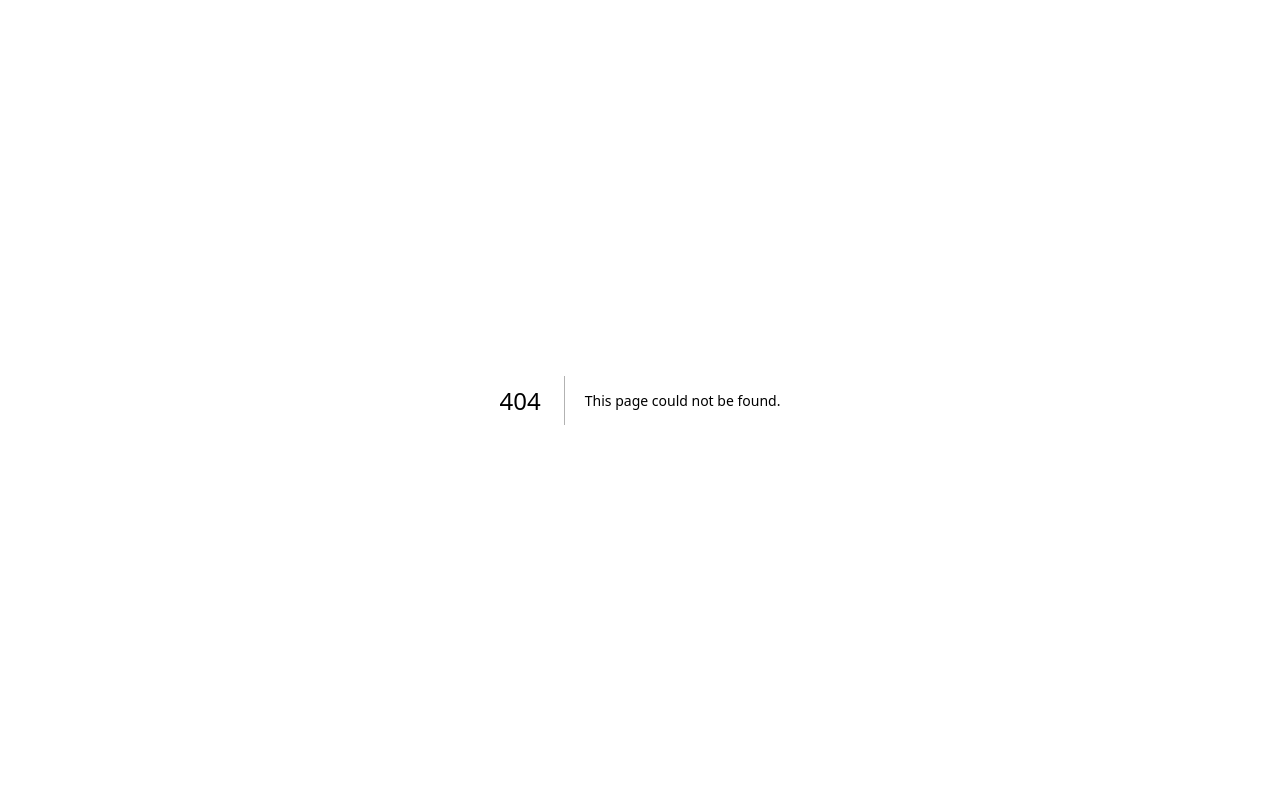
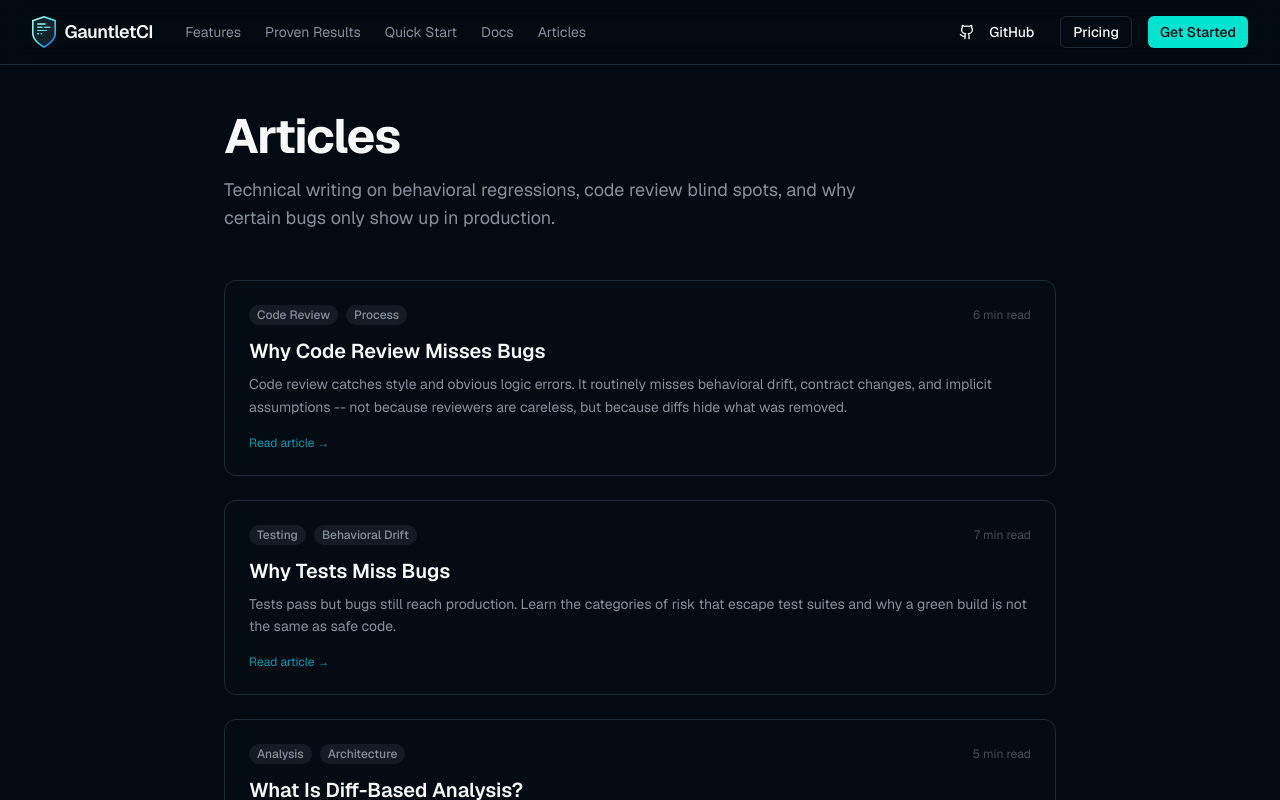
Before and after one commit to EricCogen/GauntletCI, a Next.js app in the folder site/: page /articles in a window 1280 px wide. Before the commit this address had no page. Shown: the top 800 px of the page. Built offline with nearby package versions, Linux system fonts and the light colour scheme.

Commit message:
[DOCS] Add /articles index page, link from header and footer nav

```diff
--- /dev/null
+++ b/site/app/articles/page.tsx
@@ -0,0 +1,115 @@
+import type { Metadata } from "next";
+import Link from "next/link";
+import { Header } from "@/components/header";
+import { Footer } from "@/components/footer";
+
+export const metadata: Metadata = {
+  title: "Articles | GauntletCI -- .NET Change Risk and Code Review",
+  description:
+    "Technical articles on behavioral regressions in .NET, why code review and tests miss certain bugs, and how diff-based analysis catches what other tools skip.",
+  alternates: { canonical: "/articles" },
+};
+
+const jsonLd = {
+  "@context": "https://schema.org",
+  "@type": "CollectionPage",
+  name: "GauntletCI Articles",
+  description: "Technical articles on .NET change risk, code review blind spots, and diff-based static analysis.",
+  url: "https://gauntletci.com/articles",
+};
+
+const articles = [
+  {
+    href: "/why-code-review-misses-bugs",
+    title: "Why Code Review Misses Bugs",
+    description:
+      "Code review catches style and obvious logic errors. It routinely misses behavioral drift, contract changes, and implicit assumptions -- not because reviewers are careless, but because diffs hide what was removed.",
+    tags: ["Code Review", "Process"],
+    readTime: "6 min read",
+  },
+  {
+    href: "/why-tests-miss-bugs",
+    title: "Why Tests Miss Bugs",
+    description:
+      "Tests pass but bugs still reach production. Learn the categories of risk that escape test suites and why a green build is not the same as safe code.",
+    tags: ["Testing", "Behavioral Drift"],
+    readTime: "7 min read",
+  },
+  {
+    href: "/what-is-diff-based-analysis",
+    title: "What Is Diff-Based Analysis?",
+    description:
+      "Diff-based analysis examines only the lines you changed, not the entire codebase. This approach is faster, more precise, and more actionable than full-codebase scanning -- and it catches a different class of bugs.",
+    tags: ["Analysis", "Architecture"],
+    readTime: "5 min read",
+  },
+  {
+    href: "/detect-breaking-changes-before-merge",
+    title: "Detect Breaking Changes Before Merge",
+    description:
+      "Breaking changes in .NET code are often invisible at compile time. Learn the patterns that break callers at runtime -- removed null guards, enum member removal, serialization contract changes -- and how to catch them pre-commit.",
+    tags: [".NET", "Breaking Changes"],
+    readTime: "8 min read",
+  },
+];
+
+export default function ArticlesPage() {
+  return (
+    <>
+      <script
+        type="application/ld+json"
+        dangerouslySetInnerHTML={{ __html: JSON.stringify(jsonLd) }}
+      />
+      <div className="min-h-screen">
+        <Header />
+
+        <div className="mx-auto max-w-4xl px-4 sm:px-6 lg:px-8 pt-28 pb-20">
+          <div className="mb-12">
+            <h1 className="text-4xl sm:text-5xl font-bold tracking-tight text-balance">
+              Articles
+            </h1>
+            <p className="mt-4 text-lg text-muted-foreground max-w-2xl text-pretty">
+              Technical writing on behavioral regressions, code review blind spots,
+              and why certain bugs only show up in production.
+            </p>
+          </div>
+
+          <div className="space-y-6">
+            {articles.map((article) => (
+              <Link
+                key={article.href}
+                href={article.href}
+                className="group block rounded-xl border border-border bg-card/30 hover:bg-card/60 hover:border-cyan-500/30 transition-all p-6"
+              >
+                <div className="flex flex-wrap items-center gap-2 mb-3">
+                  {article.tags.map((tag) => (
+                    <span
+                      key={tag}
+                      className="text-xs font-medium px-2 py-0.5 rounded-full bg-secondary text-muted-foreground"
+                    >
+                      {tag}
+                    </span>
+                  ))}
+                  <span className="text-xs text-muted-foreground/50 ml-auto">
+                    {article.readTime}
+                  </span>
+                </div>
+                <h2 className="text-xl font-semibold text-foreground group-hover:text-cyan-400 transition-colors mb-2">
+                  {article.title}
+                </h2>
+                <p className="text-sm text-muted-foreground leading-relaxed">
+                  {article.description}
+                </p>
+                <p className="mt-4 text-xs text-cyan-400/70 group-hover:text-cyan-400 transition-colors">
+                  Read article &rarr;
+                </p>
+              </Link>
+            ))}
+          </div>
+        </div>
+
+        <Footer />
+      </div>
+    </>
+  );
+}
--- a/site/components/footer.tsx
+++ b/site/components/footer.tsx
@@ -50,6 +50,11 @@ export function Footer() {
                 <h3 className="text-sm font-semibold mb-4">Resources</h3>
                 <ul className="space-y-3">
                   <li>
+                    <Link href="/articles" className="text-sm text-muted-foreground hover:text-foreground transition-colors">
+                      Articles
+                    </Link>
+                  </li>
+                  <li>
                     <Link href="https://github.com/ericcogen/gauntletci" className="text-sm text-muted-foreground hover:text-foreground transition-colors">
                       GitHub
                     </Link>
--- a/site/components/header.tsx
+++ b/site/components/header.tsx
@@ -36,6 +36,9 @@ export function Header() {
               </Link>
               <Link href="/docs" className="text-sm text-muted-foreground hover:text-foreground transition-colors">
                 Docs
+              </Link>
+              <Link href="/articles" className="text-sm text-muted-foreground hover:text-foreground transition-colors">
+                Articles
               </Link>
             </nav>
           </div>
@@ -77,6 +80,9 @@ export function Header() {
             <Link href="/docs" className="text-sm text-muted-foreground hover:text-foreground" onClick={() => setMobileMenuOpen(false)}>
               Docs
             </Link>
+            <Link href="/articles" className="text-sm text-muted-foreground hover:text-foreground" onClick={() => setMobileMenuOpen(false)}>
+              Articles
+            </Link>
             <div className="flex flex-col gap-2 pt-4 border-t border-border">
               <Button variant="outline" size="sm" asChild>
                 <Link href="https://github.com/ericcogen/gauntletci" target="_blank" rel="noopener noreferrer">
```
